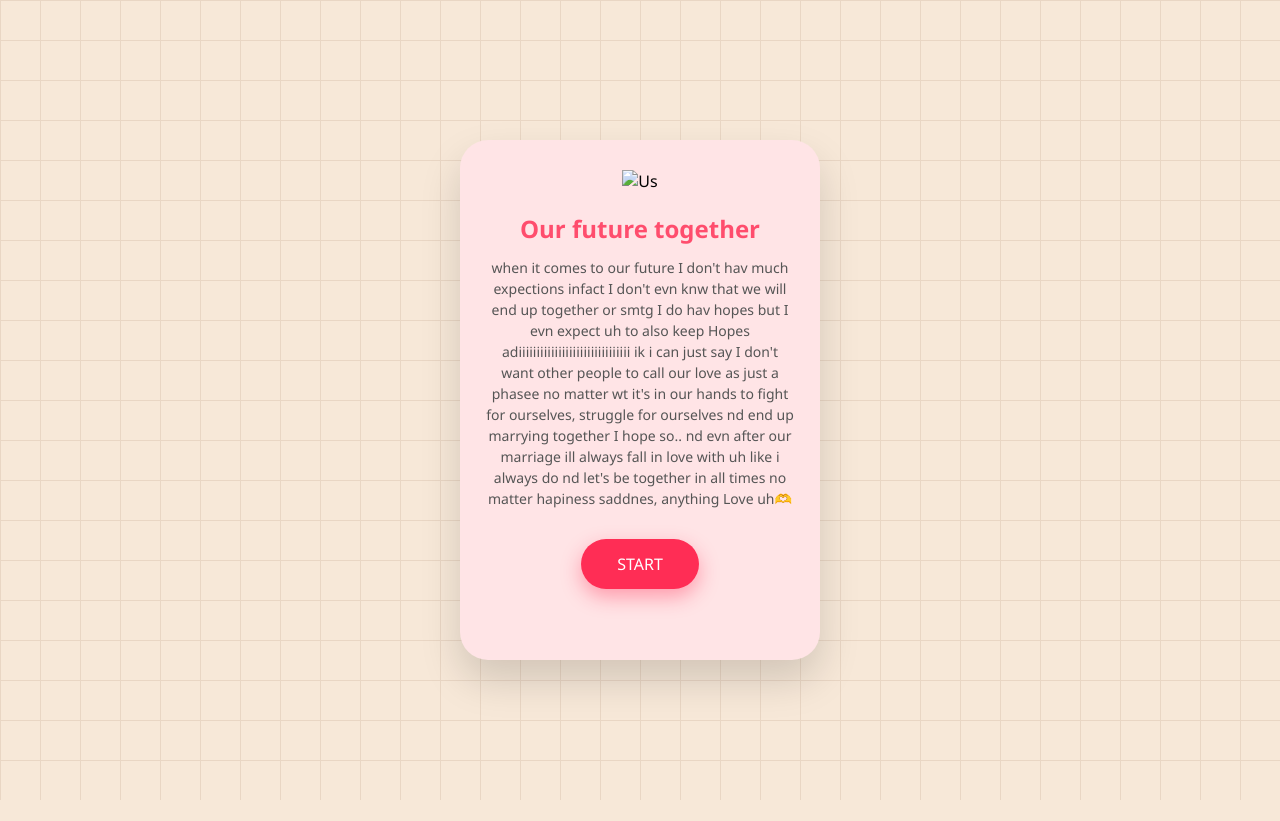
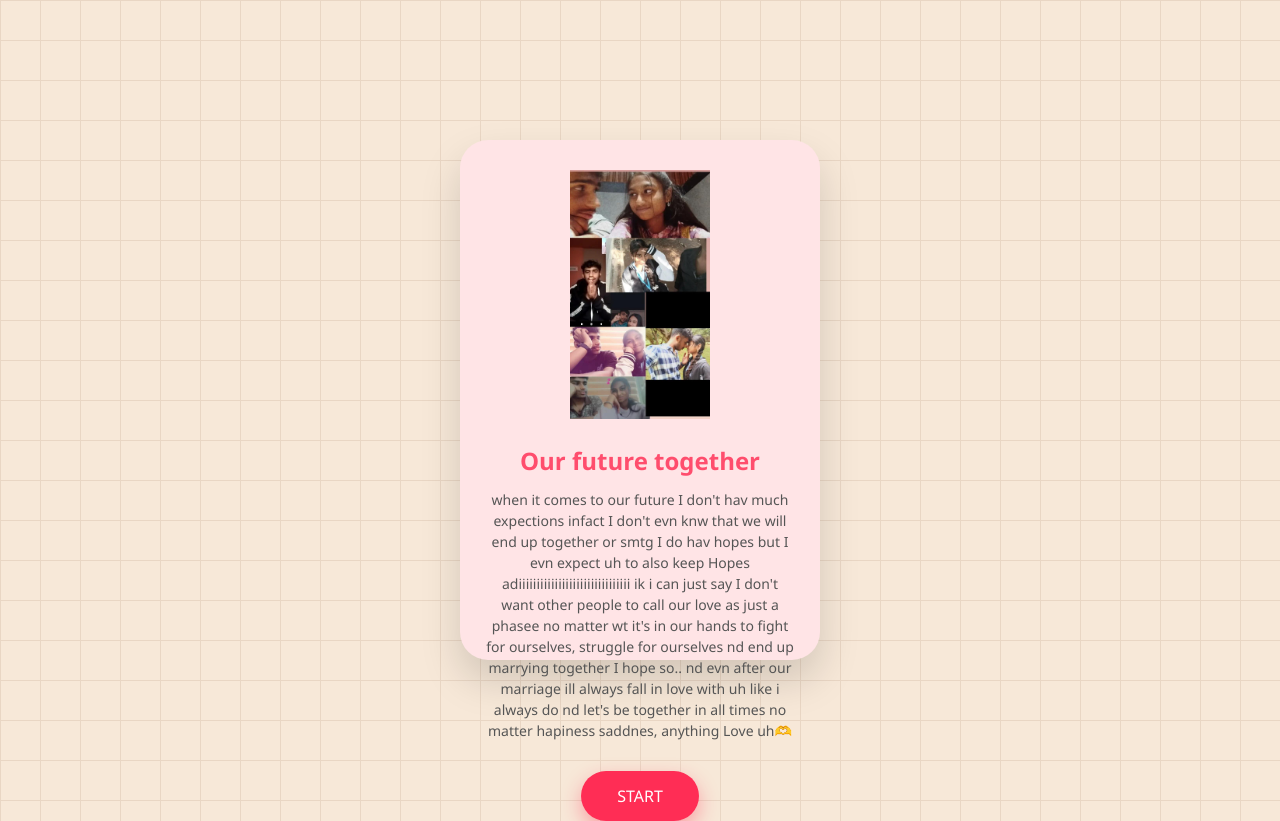
Before and after one commit to Rokhitranjan/Shravya, a plain HTML site: page index.html in a window 1280 px wide. Before the commit the page ends 800 px from the top, so only its background shows below. Drawn offline with Linux system fonts and the light colour scheme.

Commit message:
Update index.html

```diff
--- a/index.html
+++ b/index.html
@@ -12,7 +12,7 @@
 
     <div class="card active">
       <div class="image-box">
-  <img src="your-image.jpg" alt="Us">
+  <img src="sha1.jpeg" alt="Us">
 </div>
 
       <h1>Our future together</h1>
```
